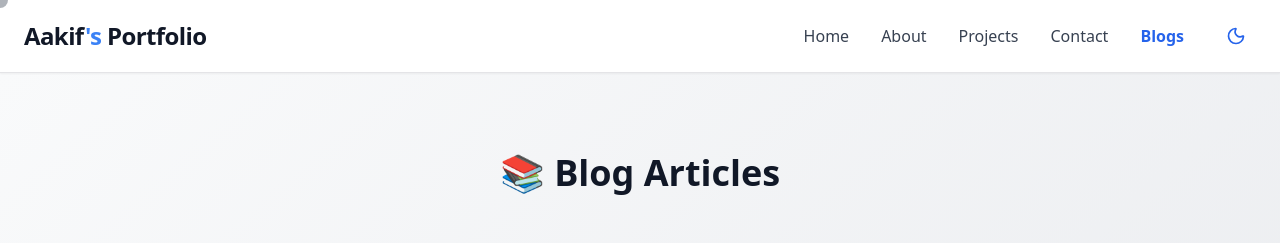
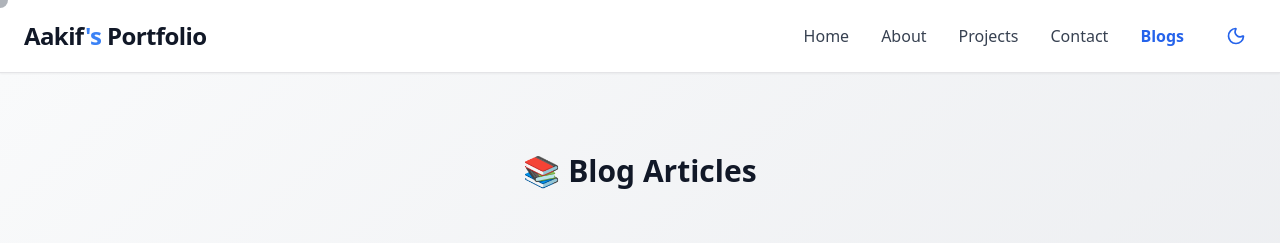
Before and after one commit to meer-aakif-33/Portfolio, a React (Vite) app: page /blogs in a window 1280 px wide. Shown: the top 243 px of the page. Built offline with nearby package versions, Linux system fonts and the light colour scheme; grey boxes are pictures that could not be loaded.

Commit message:
small changes

```diff
--- a/src/pages/Blogs.jsx
+++ b/src/pages/Blogs.jsx
@@ -25,7 +25,7 @@
       <div className="max-w-6xl mx-auto">
         {/* Animated Heading */}
         <motion.h2
-          className="text-4xl font-bold mb-14 text-center text-gray-900 dark:text-white"
+          className="text-3xl font-bold mb-14 text-center text-gray-900 dark:text-white"
           initial={{ opacity: 0, y: -30 }}
           animate={{ opacity: 1, y: 0 }}
           transition={{ duration: 0.6 }}
--- a/src/pages/Projects.jsx
+++ b/src/pages/Projects.jsx
@@ -60,7 +60,7 @@
           transition={{ duration: 0.7 }}
           className="max-w-6xl mx-auto"
         >
-          <h2 className="text-4xl font-extrabold mb-14 text-center text-gray-900 dark:text-white tracking-tight">
+          <h2 className="text-3xl font-extrabold mb-14 text-center text-gray-900 dark:text-white tracking-tight">
             My Projects
           </h2>
           <div className="grid gap-12 md:grid-cols-2">
```
